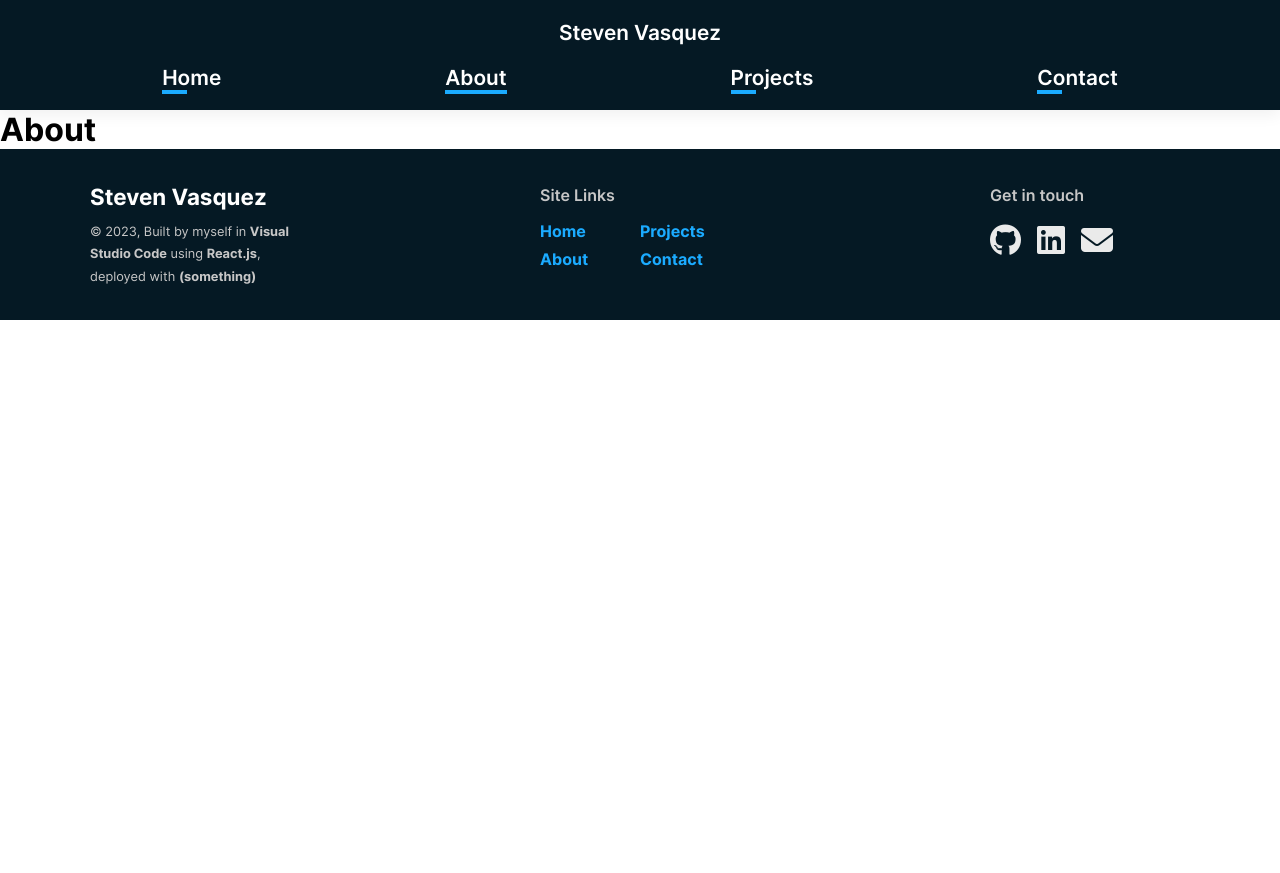
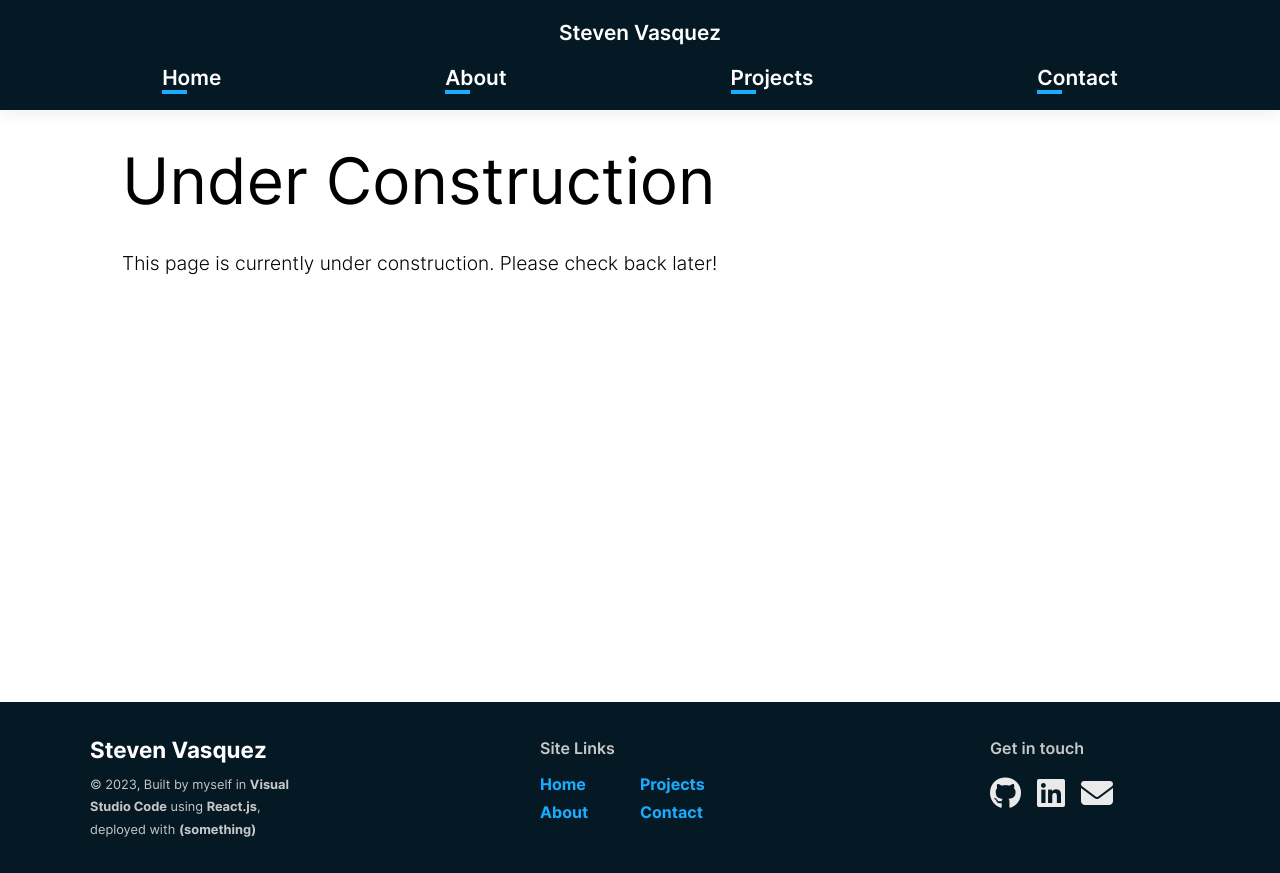
Before and after one commit to Steven-Vasquez/steven-vasquez.github.io, a React (Create React App) app in the folder my-app/: page /about in a window 1280 px wide. Before the commit the page ends 800 px from the top, so only its background shows below. Built offline with nearby package versions, Linux system fonts and the light colour scheme.

Commit message:
About page coming soon. Ready for deployment!

```diff
--- a/my-app/src/components/BioSection.js
+++ b/my-app/src/components/BioSection.js
@@ -4,7 +4,7 @@ import "../stylesheets/BioSection.css"
 export function Biography() {
     return (
         <>
-            <div className="bio-section">
+            <div className="bio-section" id="Bio">
                 <div className="bio-header">
                     <h1 style={{ display: 'flex', flexDirection: 'row', fontWeight: 400 }}>
                         <div>My</div>
@@ -48,8 +48,9 @@ export function Biography() {
                         <p id="about-text">
                             I am a 2023 graduate from San Francisco State University with a B.S. in Computer Science with a 3.8 GPA. I've shifted my focus from becoming an academic researcher to software engineer because it's what I enjoy. I'm glad that the skills I've gained from research help me to be a better engineer.
                         </p>
-                        <NavLink exact to="/" activeClassName="active" id="about-page-link">
-                            <b style={{ fontSize: ".85em", fontWeight: "1000" }}>Read my full bio</b>
+
+                        <NavLink exact to="/About" activeClassName="active" id="about-page-link">
+                            <b style={{ fontSize: ".85em", fontWeight: "1000" }}>Full bio page coming soon!</b>
                         </NavLink>
                     </div>
 
--- a/my-app/src/components/Footer.js
+++ b/my-app/src/components/Footer.js
@@ -15,7 +15,7 @@ export function Footer() {
                 <div className="footer-flexbox">
 
                     <div className="site-info">
-                    <Link to="/">Steven Vasquez</Link>
+                        <Link to="/">Steven Vasquez</Link>
                         <div>© 2023, Built by myself in <strong>Visual Studio Code</strong> using <strong>React.js</strong>, deployed with <strong>(something)</strong></div>
                     </div>
 
@@ -41,7 +41,23 @@ export function Footer() {
                                 </a>
                             )}
 
-                            <a href="/about">About</a>
+                            {/*<NavLink to="/about" onClick={handleNavLinkClick}>About</NavLink>*/}
+                            {isHomePage ? (
+                                <ScrollLink
+                                    activeClass="active"
+                                    to="Bio"
+                                    spy={true}
+                                    smooth={true}
+                                    offset={-70}
+                                    duration={500}
+                                >
+                                    About
+                                </ScrollLink>
+                            ) : (
+                                <a href="/#Bio">
+                                    About
+                                </a>
+                            )}
 
                             {isHomePage ? (
                                 <ScrollLink
--- a/my-app/src/components/Navbar.js
+++ b/my-app/src/components/Navbar.js
@@ -29,9 +29,28 @@ export function Navbar() {
           <li>
             <NavLink to="/" onClick={handleNavLinkClick}>Home</NavLink>
           </li>
+
           <li>
-            <NavLink to="/about" onClick={handleNavLinkClick}>About</NavLink>
+            {/*<NavLink to="/about" onClick={handleNavLinkClick}>About</NavLink>*/}
+            {isHomePage ? (
+              <ScrollLink
+                activeClass="active"
+                to="Bio"
+                spy={true}
+                smooth={true}
+                offset={-70}
+                duration={500}
+                onClick={handleNavLinkClick}
+              >
+                About
+              </ScrollLink>
+            ) : (
+              <a href="/#Bio" onClick={handleNavLinkClick}>
+                About
+              </a>
+            )}
           </li>
+
           <li>
             {isHomePage ? (
               <ScrollLink
@@ -51,6 +70,7 @@ export function Navbar() {
               </a>
             )}
           </li>
+
           <li>
             {isHomePage ? (
               <ScrollLink
--- a/my-app/src/components/Opening.js
+++ b/my-app/src/components/Opening.js
@@ -4,6 +4,7 @@ export function Opening() {
     //Ideas for background:
     // 1. Fly in Text https://www.sliderrevolution.com/resources/css-animated-background/#:~:text=with%20moving%20clouds.-,Fly%20in%20Text%20on,CodePen%20Embed%20Fallback,-Created%20by%20Sydney
     // 2.
+    const resumeLink = process.env.REACT_APP_RESUME_LINK;
     return (
         <>
             <div id="opening">
@@ -22,7 +23,7 @@ export function Opening() {
                         <a href="https://www.linkedin.com/in/steven-vasquez/" target="_blank"><i className="fab fa-linkedin"></i></a>
                         <a href="mailto:stevenvasquez.pro@gmail.com"><i className="fas fa-envelope"></i></a>
                     </div>
-                    <a href="https://drive.google.com/file/d/12UVnsDig2Ual_XUyzHGj9DoJ7-wU0T2W/view?usp=sharing" target="_blank" class="resume-button">Resumé <i class="fas fa-external-link-alt social-icons"></i></a>
+                    <a href={resumeLink} target="_blank" class="resume-button">Resumé <i class="fas fa-external-link-alt social-icons"></i></a>
                 </div>
 
 
--- a/my-app/src/pages/About.js
+++ b/my-app/src/pages/About.js
@@ -1,9 +1,42 @@
+import "../stylesheets/About.css"
+
 export function About() {
+
     return (
-        <div>
-            <h1>About</h1>
+        <div className="about-page-container">
+            <h1>Under Construction</h1>
+            <p>This page is currently under construction. Please check back later!</p>
+        </div>
+    )
+
+
+    /*
+    return (
+        <div className="about-page-container">
+            <h1>Some headline</h1>
+            <p><strong>Looking for my <a href="">Resume</a>?</strong></p>
+
+            <h2>Introduction</h2>
+            <p>I discovered coding barely a semester before applying to college. After that AP Computer Science class, I had no choice but to major in CS. And just like that, a passion was born.</p>
+
+            <h2>Background</h2>
+            <p>Throughout my undergraduate at San Francisco State University, I explored the academic route for computer science, focusing on research relating to robotics and machine learning. I was able to do so after I was accepted into the Genentech Foundation Scholars program to get funding for undergraduate research. </p>
+
+            <h2>Professional Experience</h2>
+            <p></p>
+
+            <h2>Skills</h2>
+            <p></p>
+
+            <h2>Achievements</h2>
+            <p></p>
+
+            <h2>Interests and hobbies</h2>
+            <p>my interests and hobbies are...</p>
         </div>
     );
+    */
+
 }
 
 export default About;
--- /dev/null
+++ b/my-app/src/stylesheets/About.css
@@ -0,0 +1,34 @@
+.about-page-container {
+    max-width: 1100px;
+    margin: auto;
+    padding: 0 2rem;
+    min-height: 70vh;
+
+}
+
+.about-page-container p {
+    font-size: 1.2rem;
+    font-weight: 300;
+    line-height: 1.75;
+    margin-bottom: 1.75rem;
+}
+
+.about-page-container strong {
+    font-weight: 500;
+}
+
+.about-page-container h1 {
+    font-weight: 400;
+}
+
+.about-page-container h1,
+.about-page-container h2 {
+    margin-top: 2rem;
+    margin-bottom: 1.75rem;
+}
+
+@media only screen and (min-width: 768px) {
+    .about-page-container h1 {
+        font-size: 4rem;
+    }
+}
```
